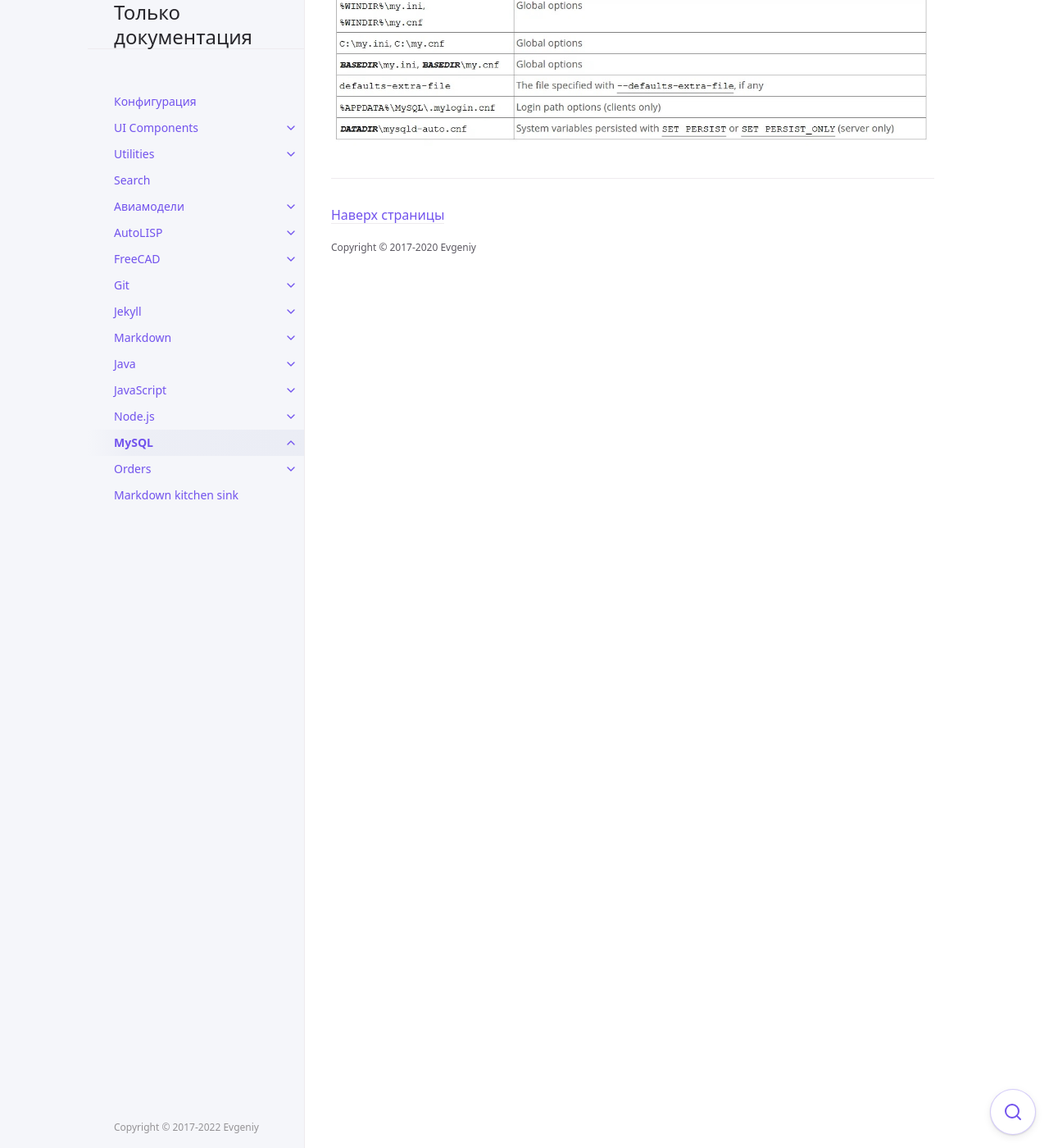
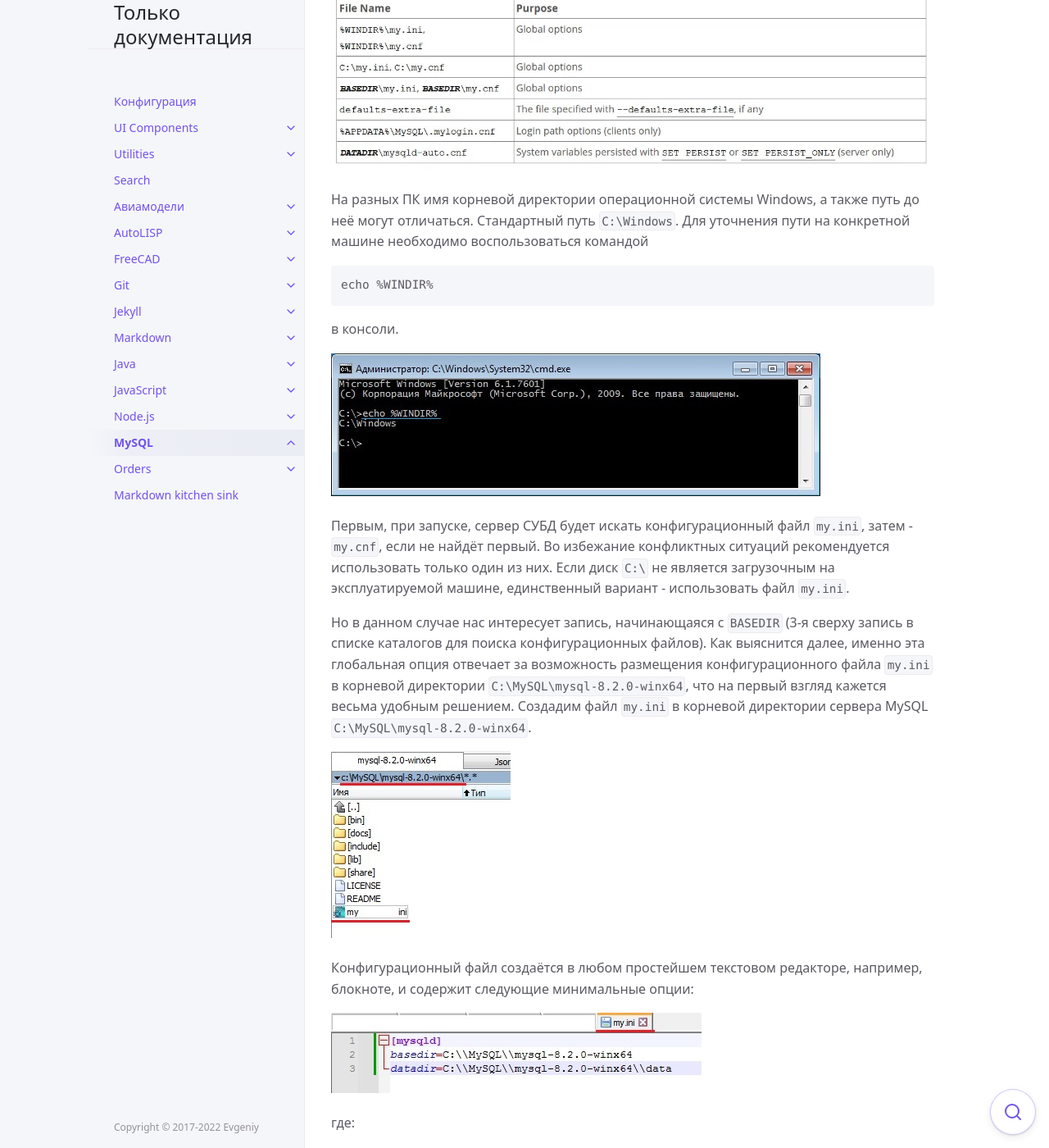
Before and after one commit to evgenvandev/evgenvandev.github.io, a Jekyll site: the page built from docs/mysql/mysql.md, in a window 1280 px wide and 1400 px high, scrolled down 4315 px. Shown: the whole window at 82% size. Built offline with Jekyll 4.4.1, drawn with Linux system fonts in a browser that asks for light colours; some of the changed text lies outside the part shown.

Commit message:
add_in_MySQL_install

````diff
--- a/docs/mysql/mysql.md
+++ b/docs/mysql/mysql.md
@@ -90,3 +90,46 @@ MySQL имеет клиент-серверную архитектуру: к се
 - директория установки/распаковки файлов сервера MySQL-8.2.0 (`C:\MySQL\mysql-8.2.0-winx64`).
 
 ![Пути поиска конфигурационного файла в Windows]({{ site.url }}{{ site.baseurl }}/assets/images/mysql/directories_for_search_my_ini_file.jpg "Пути поиска конфигурационного файла в Windows")
+
+На разных ПК имя корневой директории операционной системы Windows, а также путь до неё могут отличаться.
+Стандартный путь `C:\Windows`. Для уточнения пути на конкретной машине необходимо воспользоваться командой
+
+```
+echo %WINDIR%
+```
+
+в консоли.
+
+![Путь установки Windows]({{ site.url }}{{ site.baseurl }}/assets/images/mysql/echo_windir.jpg "Путь установки Windows")
+
+Первым, при запуске, сервер СУБД будет искать конфигурационный файл `my.ini`, затем - `my.cnf`, если
+не найдёт первый. Во избежание конфликтных ситуаций рекомендуется использовать только один из них.
+Если диск `C:\` не является загрузочным на эксплуатируемой машине, единственный вариант - использовать
+файл `my.ini`.
+
+Но в данном случае нас интересует запись, начинающаяся с `BASEDIR` (3-я сверху запись в списке каталогов для
+поиска конфигурационных файлов). Как выяснится далее, именно эта глобальная опция отвечает за возможность
+размещения конфигурационного файла `my.ini` в корневой директории `C:\MySQL\mysql-8.2.0-winx64`, что на первый
+взгляд кажется весьма удобным решением. Создадим файл `my.ini` в корневой директории сервера MySQL `C:\MySQL\mysql-8.2.0-winx64`.
+
+![Создание файла my.ini]({{ site.url }}{{ site.baseurl }}/assets/images/mysql/create_file_my_ini.jpg "Создание файла my.ini")
+
+Конфигурационный файл создаётся в любом простейшем текстовом редакторе, например, блокноте, и содержит следующие
+минимальные опции:
+
+![Содержание файла my.ini]({{ site.url }}{{ site.baseurl }}/assets/images/mysql/content_of_file_my_ini.jpg "Содержание файла my.ini")
+
+где:
+- `basedir` - путь к каталогу с распакованными файлами сервера MySQL, в данном случае `basedir=C:\\MySQL\\mysql-8.2.0-winx64`
+- `datadir` - путь к каталогу с базами данных, в данном случае `datadir=C:\\MySQL\\mysql-8.2.0-winx64\\data`, каталог `data`
+пока не создан в каталоге `C:\\MySQL\\mysql-8.2.0-winx64`
+
+При написании пути к каталогам используем экранирование обратного слэша.
+
+### Инициализация директории data и заполнение системных словарей
+
+Поскольку в ZIP-архиве MySQL изначально отсутствует каталог `data`, его необходимо создать вручную. В противном
+случае при запуске в консоли файла `c:\MySQL\mysql-8.2.0-winx64\bin\mysqld.exe` (собственно, и есть файл запуска сервера) СУБД выдаст ошибки,
+связанные с невозможностью создания тестового файла в директории `data` и доступа к каталогу `data`.
+
+![Ошибка запуска mysqld.exe без каталога data]({{ site.url }}{{ site.baseurl }}/assets/images/mysql/run_mysqld_error_data_folder.jpg "Ошибка запуска mysqld.exe без каталога data")
````
Also changed, not shown: assets/images/mysql/content_of_file_my_ini.jpg (added), assets/images/mysql/create_file_my_ini.jpg (added), assets/images/mysql/echo_windir.jpg (added), assets/images/mysql/run_mysqld_error_data_folder.jpg (added).
